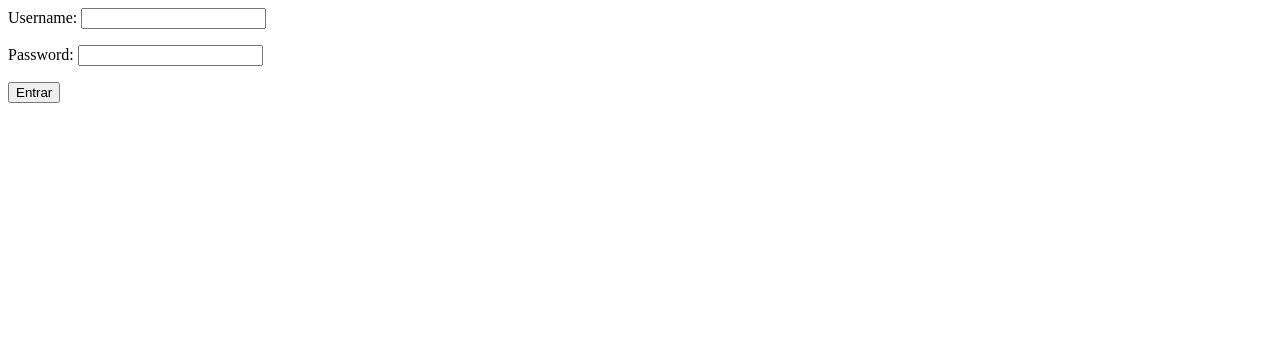
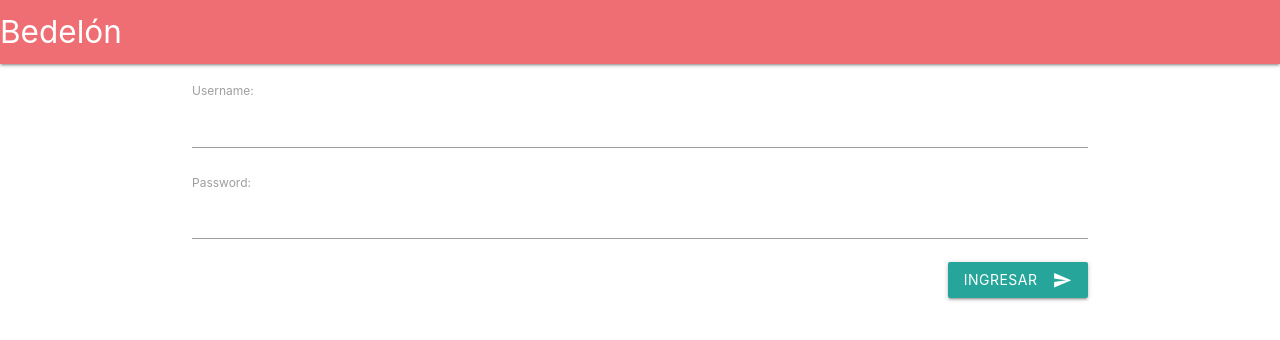
Before and after one commit to informatorio-sp-2019/Bedelon, a Django app: page /reservas/login/ in a window 1280 px wide. Shown: the top 340 px of the page. Run offline with Django 3.2, Linux system fonts and the light colour scheme; some libraries are stand-ins or nearby versions.

Commit message:
Acá le puse css al login

```diff
--- a/reservas/templates/login.html
+++ b/reservas/templates/login.html
@@ -1,11 +1,29 @@
+{% extends "base.html" %}
+
+{% block nav %}
+  <nav>
+    <div class="nav-wrapper">
+      <a href="/reservas/login/" class="brand-logo">Bedelón</a>
+      <a href="#" data-target="mobile-demo" class="sidenav-trigger"><i class="material-icons">menu</i></a>
+      <ul class="right hide-on-med-and-down">
+      </ul>
+    </div>
+  </nav>
+
+  <ul class="sidenav" id="mobile-demo">
+  </ul>
+  <!-- fin nav -->
+{% endblock %}
+
 {% block content %}
 
 <form  method="post">
 	{% csrf_token %}
 	{{ form.as_p }}
 
-	<button type="submit">Entrar</button>
+	<button class="btn waves-effect waves-light right" type="submit" name="action">Ingresar
+    	<i class="material-icons right">send</i>
+  	</button>
 </form>
 
-
 {% endblock %}
```
